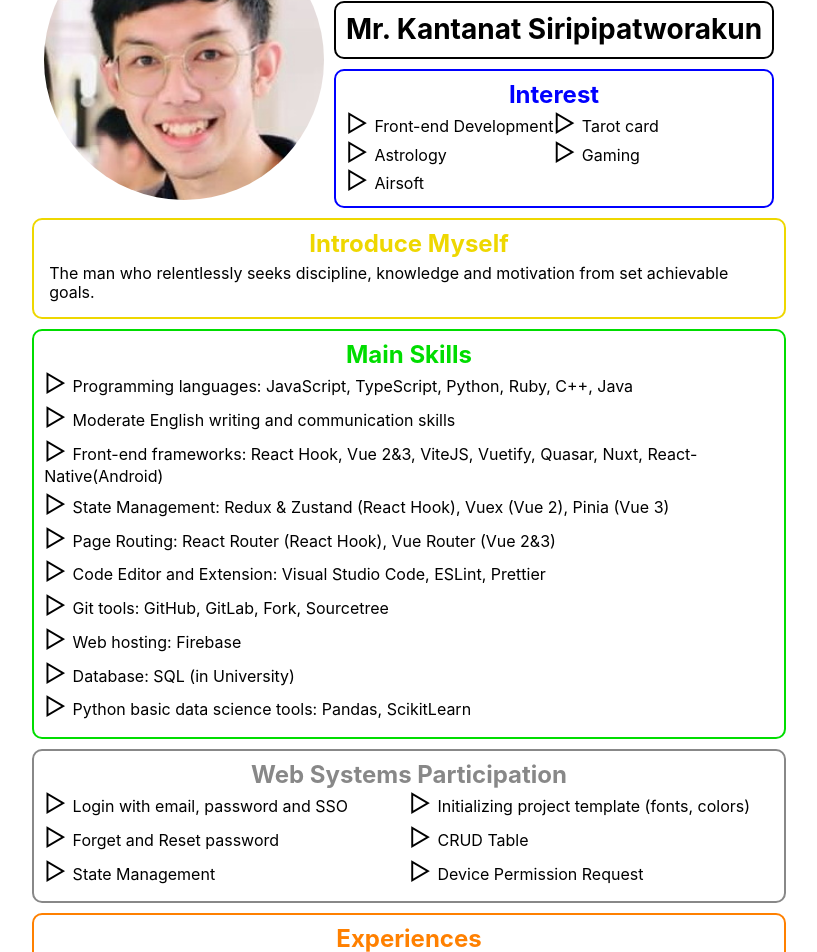
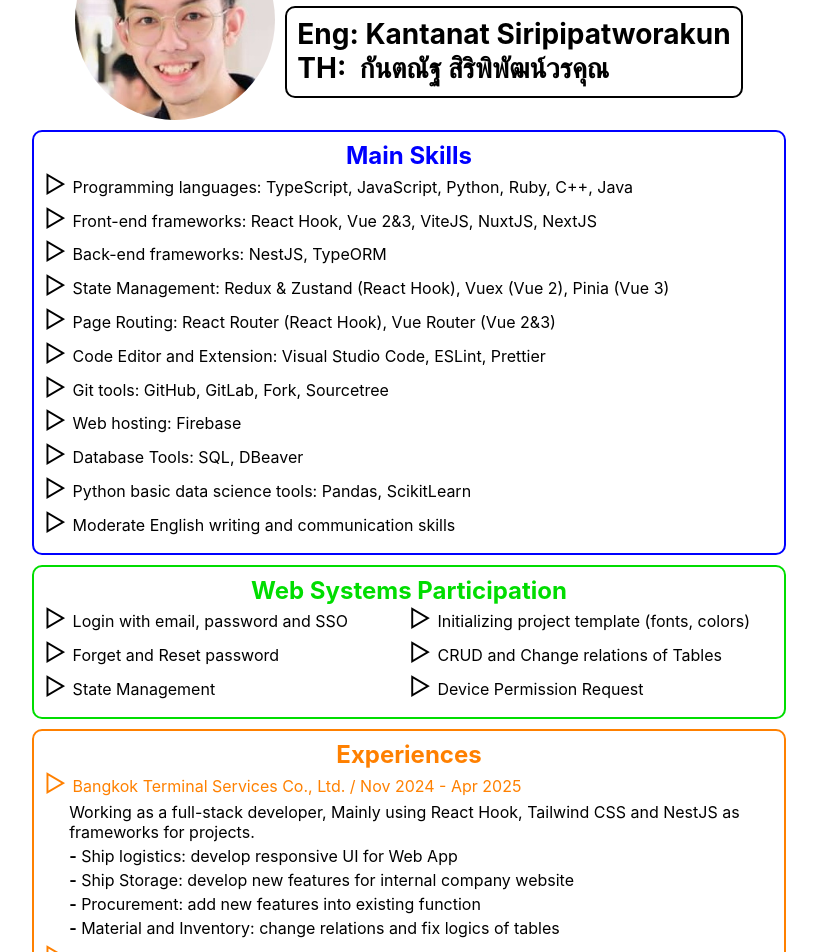
Before and after one commit to poomktn/poomktn-profile-react, a React (Create React App) app: page / in a window 1280 px wide. Shown: the part 100-1052 px from the top of the page, without its empty margins (231-1048 px from the left). Built offline with nearby package versions, Linux system fonts and the light colour scheme.

Commit message:
remove and add some info

```diff
--- a/src/components/ExperienceBox.tsx
+++ b/src/components/ExperienceBox.tsx
@@ -7,8 +7,18 @@ type ExperienceProps = {
 }
 const exp1: ExperienceProps[] = [
   {
+    li: 'Bangkok Terminal Services Co., Ltd. / Nov 2024 - Apr 2025',
+    txt: 'Working as a full-stack developer, Mainly using React Hook, Tailwind CSS and NestJS as frameworks for projects',
+    detail: [
+      'Ship logistics: develop responsive UI for Web App',
+      'Ship Storage: develop new features for internal company website',
+      'Procurement: add new features into existing function',
+      'Material and Inventory: change relations and fix logics of tables',
+    ],
+  },
+  {
     li: 'Magic Box Solutions Co., Ltd. / Feb 2023 - July 2024',
-    txt: 'Working as a front-end developer, Mainly using React Hook, TypeScript as front-end frameworks for many products and projects',
+    txt: 'Working as a front-end developer, Mainly using React Hook, TypeScript as front-end frameworks for products and projects',
     detail: [
       "Foreign tailor: fix bug in 'suit selection' feature and i18n word",
       'Car Insurance: integrate Microsoft Login, manage user role and CRUD table',
@@ -18,7 +28,7 @@ const exp1: ExperienceProps[] = [
   },
   {
     li: 'EdVISORY Co., Ltd. / Jan 2021 - Feb 2023',
-    txt: 'Working as a front-end developer, Mainly using Nuxt, Vue (2&3) as front-end frameworks for many products and projects',
+    txt: 'Working as a front-end developer, Mainly using Nuxt, Vue (2&3) as front-end frameworks for products and projects',
     detail: [
       'ERP: use handlebars.js to export excel from html template in backend',
       'University Website: create SSO Login and disable unused hosting via firebase',
--- a/src/components/InterestBox.tsx
+++ /dev/null
@@ -1,19 +0,0 @@
-import { Box } from './Box'
-
-export function InterestBox() {
-  return (
-    <Box color='blue' title='Interest'>
-      <div id='interest' className='flex'>
-        <div>
-          <li>Front-end Development</li>
-          <li>Astrology</li>
-          <li>Airsoft</li>
-        </div>
-        <div>
-          <li>Tarot card</li>
-          <li>Gaming</li>
-        </div>
-      </div>
-    </Box>
-  )
-}
--- a/src/components/IntroduceBox.tsx
+++ /dev/null
@@ -1,11 +0,0 @@
-import { Box } from './Box'
-
-export function IntroduceBox() {
-  return (
-    <Box color='gold' className='mt-2' title='Introduce Myself'>
-      <div className='pa-1'>
-        The man who relentlessly seeks discipline, knowledge and motivation from set achievable goals.
-      </div>
-    </Box>
-  )
-}
--- a/src/components/SkillBox.tsx
+++ b/src/components/SkillBox.tsx
@@ -1,19 +1,20 @@
 import { Box } from './Box'
 const skill: string[] = [
-  'Programming languages: JavaScript, TypeScript, Python, Ruby, C++, Java',
-  'Moderate English writing and communication skills',
-  'Front-end frameworks: React Hook, Vue 2&3, ViteJS, Vuetify, Quasar, Nuxt, React-Native(Android)',
+  'Programming languages: TypeScript, JavaScript, Python, Ruby, C++, Java',
+  'Front-end frameworks: React Hook, Vue 2&3, ViteJS, NuxtJS, NextJS',
+  'Back-end frameworks: NestJS, TypeORM',
   'State Management: Redux & Zustand (React Hook), Vuex (Vue 2), Pinia (Vue 3)',
   'Page Routing: React Router (React Hook), Vue Router (Vue 2&3)',
   'Code Editor and Extension: Visual Studio Code, ESLint, Prettier',
   'Git tools: GitHub, GitLab, Fork, Sourcetree',
   'Web hosting: Firebase',
-  'Database: SQL (in University)',
+  'Database Tools: SQL, DBeaver',
   'Python basic data science tools: Pandas, ScikitLearn',
+  'Moderate English writing and communication skills',
 ]
 export function SkillBox() {
   return (
-    <Box color='green' className='mt-2' title='Main Skills'>
+    <Box color='blue' className='mt-2' title='Main Skills'>
       <div id='skill'>
         {skill.map(txt => (
           <li key={txt} className='mb-1'>
--- a/src/components/SystemBox.tsx
+++ b/src/components/SystemBox.tsx
@@ -3,13 +3,13 @@ const system: string[] = [
   'Login with email, password and SSO',
   'Initializing project template (fonts, colors)',
   'Forget and Reset password',
-  'CRUD Table',
+  'CRUD and Change relations of Tables',
   'State Management',
   'Device Permission Request',
 ]
 export function SystemBox() {
   return (
-    <Box color='grey' className='mt-2' title='Web Systems Participation'>
+    <Box color='green' className='mt-2' title='Web Systems Participation'>
       <div id='system' className='flex flex-wrap'>
         {system.map(txt => (
           <li key={txt} className='mb-1 half'>
--- a/src/components/index.ts
+++ b/src/components/index.ts
@@ -2,7 +2,5 @@ export * from './Box'
 export * from './ContactBox'
 export * from './EducationBox'
 export * from './ExperienceBox'
-export * from './InterestBox'
-export * from './IntroduceBox'
 export * from './SkillBox'
 export * from './SystemBox'
--- a/src/views/App.tsx
+++ b/src/views/App.tsx
@@ -3,8 +3,6 @@ import {
   ContactBox,
   EducationBox,
   ExperienceBox,
-  InterestBox,
-  IntroduceBox,
   SkillBox,
   SystemBox,
 } from 'components'
@@ -15,21 +13,20 @@ export default function App() {
     <div className='App'>
       <div className='flex justify-center'>
         <img
-          width='280px'
-          height='280px'
+          width='200px'
+          height='200px'
           src={require('assets/images/profile.jpg')}
           className='profile-img'
           alt=''
         />
         <div className='ml-2'>
           <ContactBox />
-          <Box color='black' className='my-2 text-center'>
-            <h2>Mr. Kantanat Siripipatworakun</h2>
+          <Box color="black" className="my-3 text-left">
+            <h2>Eng: Kantanat Siripipatworakun</h2>
+            <h2>TH: &nbsp;กันตณัฐ สิริพิพัฒน์วรคุณ</h2>
           </Box>
-          <InterestBox />
         </div>
       </div>
-      <IntroduceBox />
       <SkillBox />
       <SystemBox />
       <ExperienceBox />
```
